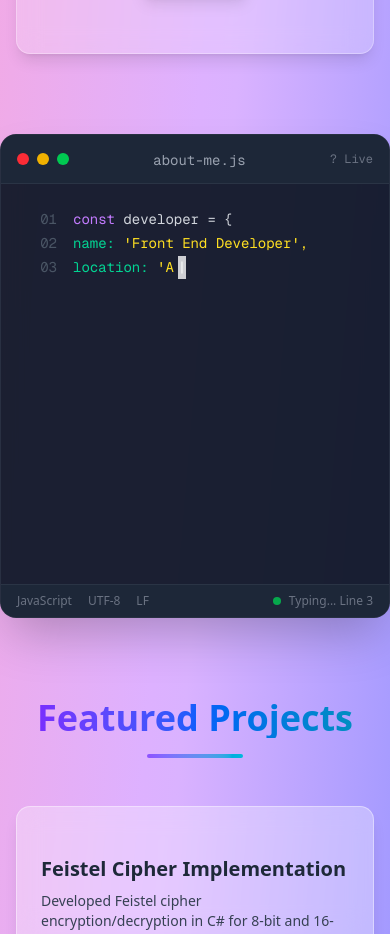
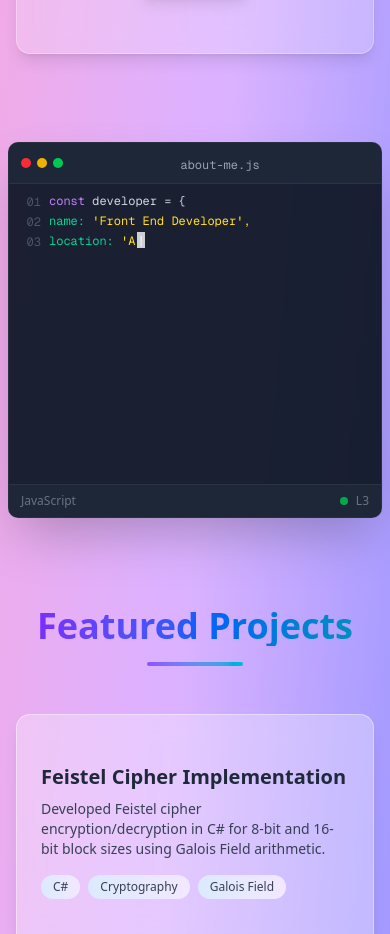
Before and after one commit to Asteele30/portfolio-web-2025, a Next.js app: page / in a window 390 px wide. Shown: the part 1740-2674 px from the top of the page. Built offline with nearby package versions, Linux system fonts and the light colour scheme.

Commit message:
updated typing component for mobile

```diff
--- a/src/components/game/CodeTyping.tsx
+++ b/src/components/game/CodeTyping.tsx
@@ -101,12 +101,12 @@ const CodeTypingAnimation = () => {
       delay: 500
     },
     {
-      text: "// Let's build something amazing together! ??",
+      text: "// Let's build something amazing together! ",
       type: "comment",
       delay: 60
     },
     {
-      text: "// Typing animation component - AI-assisted development with Claude",
+      text: "// AI-assisted development with Claude",
       type: "comment",
       delay: 60
     }
@@ -219,43 +219,47 @@ const CodeTypingAnimation = () => {
   };
 
   return (
-    <div className="w-full max-w-4xl mx-auto">
-      <div className="bg-gray-900/95 backdrop-blur-md rounded-2xl border border-gray-700/50 shadow-2xl overflow-hidden">
+    <div className="w-full max-w-4xl mx-auto p-2 sm:p-4">
+      <div className="bg-gray-900/95 backdrop-blur-md rounded-lg sm:rounded-2xl border border-gray-700/50 shadow-2xl overflow-hidden">
         {/* Terminal Header */}
-        <div className="bg-gray-800/90 px-4 py-3 flex items-center gap-2 border-b border-gray-700/50">
-          <div className="flex gap-2">
-            <div className="w-3 h-3 bg-red-500 rounded-full"></div>
-            <div className="w-3 h-3 bg-yellow-500 rounded-full"></div>
-            <div className="w-3 h-3 bg-green-500 rounded-full"></div>
+        <div className="bg-gray-800/90 px-3 sm:px-4 py-2 sm:py-3 flex items-center gap-2 border-b border-gray-700/50">
+          <div className="flex gap-1.5 sm:gap-2">
+            <div className="w-2.5 h-2.5 sm:w-3 sm:h-3 bg-red-500 rounded-full"></div>
+            <div className="w-2.5 h-2.5 sm:w-3 sm:h-3 bg-yellow-500 rounded-full"></div>
+            <div className="w-2.5 h-2.5 sm:w-3 sm:h-3 bg-green-500 rounded-full"></div>
           </div>
           <div className="flex-1 text-center">
-            <span className="text-gray-400 text-sm font-mono">about-me.js</span>
+            <span className="text-gray-400 text-xs sm:text-sm font-mono">about-me.js</span>
           </div>
-          <div className="text-xs text-gray-500 font-mono">
-            {isLooping ? "? Looping..." : "? Live"}
+          <div className="text-xs text-gray-500 font-mono hidden sm:block">
+            {isLooping ? "?? Looping..." : "?? Live"}
           </div>
         </div>
 
         {/* Code Content */}
-        <div className="p-6 min-h-[400px] font-mono text-sm leading-relaxed">
-          <div className="flex">
+        <div className="p-2 sm:p-6 min-h-[300px] sm:min-h-[400px] font-mono text-xs sm:text-sm leading-relaxed overflow-x-auto">
+          <div className="flex min-w-max">
             {/* Line numbers */}
-            <div className="text-gray-600 text-right pr-4 select-none min-w-[3rem]">
+            <div className="text-gray-600 text-right pr-2 sm:pr-4 select-none min-w-[2rem] sm:min-w-[3rem] flex-shrink-0">
               {displayedText.split('\n').map((_, index) => (
-                <div key={index} className="h-6">
-                  {String(index + 1).padStart(2, '0')}
+                <div key={index} className="h-5 sm:h-6 flex items-center justify-end">
+                  <span className="text-xs sm:text-sm">
+                    {String(index + 1).padStart(2, '0')}
+                  </span>
                 </div>
               ))}
             </div>
 
             {/* Code content */}
-            <div className="flex-1">
+            <div className="flex-1 min-w-0">
               {displayedText.split('\n').map((line, index) => (
-                <div key={index} className="h-6 flex items-center">
-                  {line.length > 0 ? renderLine(line, index) : <span>&nbsp;</span>}
-                  {index === displayedText.split('\n').length - 1 && showCursor && (
-                    <span className="text-white bg-white/80 ml-1 animate-pulse">|</span>
-                  )}
+                <div key={index} className="h-5 sm:h-6 flex items-center whitespace-pre-wrap break-words">
+                  <div className="w-full">
+                    {line.length > 0 ? renderLine(line, index) : <span>&nbsp;</span>}
+                    {index === displayedText.split('\n').length - 1 && showCursor && (
+                      <span className="text-white bg-white/80 ml-0.5 animate-pulse inline-block w-2 h-4 sm:h-5">|</span>
+                    )}
+                  </div>
                 </div>
               ))}
             </div>
@@ -263,22 +267,24 @@ const CodeTypingAnimation = () => {
         </div>
 
         {/* Footer with typing status */}
-        <div className="bg-gray-800/90 px-4 py-2 flex justify-between items-center text-xs text-gray-500 border-t border-gray-700/50">
-          <div className="flex items-center gap-4">
+        <div className="bg-gray-800/90 px-3 sm:px-4 py-2 flex justify-between items-center text-xs text-gray-500 border-t border-gray-700/50">
+          <div className="flex items-center gap-2 sm:gap-4">
             <span>JavaScript</span>
-            <span>UTF-8</span>
-            <span>LF</span>
+            <span className="hidden sm:inline">UTF-8</span>
+            <span className="hidden sm:inline">LF</span>
           </div>
           <div className="flex items-center gap-2">
             {isTyping && currentLineIndex < codeLines.length ? (
               <>
                 <div className="w-2 h-2 bg-green-500 rounded-full animate-pulse"></div>
-                <span>Typing... Line {currentLineIndex + 1}</span>
+                <span className="hidden sm:inline">Typing... Line {currentLineIndex + 1}</span>
+                <span className="sm:hidden">L{currentLineIndex + 1}</span>
               </>
             ) : (
               <>
                 <div className="w-2 h-2 bg-blue-500 rounded-full"></div>
-                <span>Animation Complete</span>
+                <span className="hidden sm:inline">Animation Complete</span>
+                <span className="sm:hidden">Done</span>
               </>
             )}
           </div>
```
